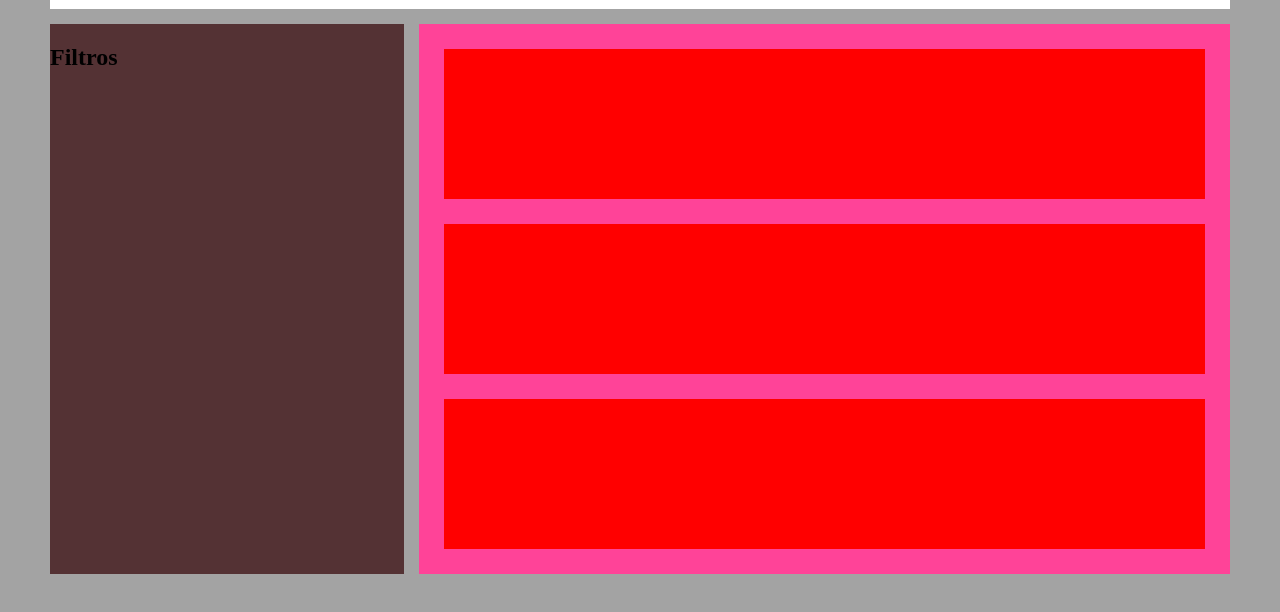
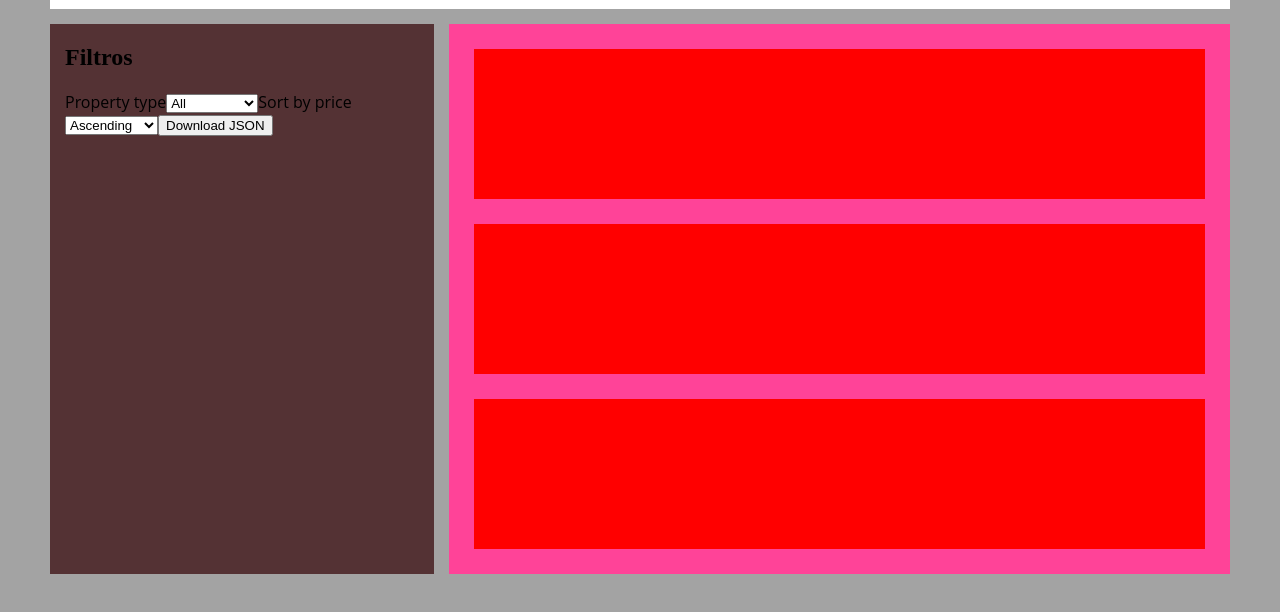
Before and after one commit to iaguilarmartin/react-spotaroom, a React app: page / in a window 1280 px wide. Shown: the part 146-758 px from the top of the page. Built offline with nearby package versions, Linux system fonts and the light colour scheme.

Commit message:
Implement Filters component functionality

```diff
--- a/package.json
+++ b/package.json
@@ -3,6 +3,7 @@
   "version": "0.1.0",
   "private": true,
   "dependencies": {
+    "prop-types": "^15.6.0",
     "react": "^16.2.0",
     "react-dom": "^16.2.0",
     "react-scripts": "1.0.17"
--- a/src/components/App/index.js
+++ b/src/components/App/index.js
@@ -12,7 +12,11 @@ class App extends Component {
 					<NavigationBar/>
 				</header>
 				<div className="container">
-					<Filters/>
+					<Filters
+						onSortCriteriaChanged={ascending => { console.log(ascending); }}
+						onPropertyTypeSelected={propertyType => { console.log(propertyType); }}
+						onDownloadJSON={(propertyType, ascending) => { console.log(propertyType, ascending); }}
+					/>
 					<Properties/>
 				</div>
 			</div>
--- a/src/components/Filters/index.js
+++ b/src/components/Filters/index.js
@@ -1,12 +1,69 @@
-import React from 'react';
+import React, {Component} from 'react';
+import PropTypes from 'prop-types';
 import './styles.css';
 
-const Filters = function() {
-	return (
-		<section className="filters">
-			<h2>Filtros</h2>
-		</section>
-	);
+class Filters extends Component {
+	constructor(props) {
+		super(props);
+
+		this.state = {
+			propertyType: 'all',
+			sortAscending: true
+		};
+	}
+
+	sortCriteriaChanged(e) {
+		const sortAscending = e.target.value;
+		this.setState({sortAscending});
+		this.props.onSortCriteriaChanged(sortAscending);
+	}
+
+	propertyTypeChanged(e) {
+		const propertyType = e.target.value;
+		this.setState({propertyType});
+		this.props.onPropertyTypeSelected(propertyType);
+	}
+
+	downloadJSON(e) {
+		e.preventDefault();
+
+		const {propertyType, sortAscending} = this.state;
+		this.props.onDownloadJSON(propertyType, sortAscending);
+
+		return false;
+	}
+
+	render() {
+		const {propertyType, sortAscending} = this.state;
+
+		return (
+			<section className="filters">
+				<h2>Filtros</h2>
+				<form>
+					<label htmlFor="propertyTypeSelect">Property type</label>
+					<select id="propertyTypeSelect" value={propertyType} onChange={e => this.propertyTypeChanged(e)}>
+						<option value="all">All</option>
+						<option value="apartments">Apartments</option>
+						<option value="rooms">Rooms</option>
+						<option value="studios">Studios</option>
+						<option value="residences">Residences</option>
+					</select>
+					<label htmlFor="sortCriteriaSelect">Sort by price</label>
+					<select id="sortCriteriaSelect" value={sortAscending} onChange={e => this.sortCriteriaChanged(e)}>
+						<option value="true">Ascending</option>
+						<option value="false">Descending</option>
+					</select>
+					<button onClick={e => this.downloadJSON(e)}>Download JSON</button>
+				</form>
+			</section>
+		);
+	}
+}
+
+Filters.propTypes = {
+	onSortCriteriaChanged: PropTypes.func,
+	onPropertyTypeSelected: PropTypes.func,
+	onDownloadJSON: PropTypes.func
 };
 
 export default Filters;
--- a/src/components/Filters/styles.css
+++ b/src/components/Filters/styles.css
@@ -2,6 +2,7 @@
 	background-color: #543234;
 	width: 30%;
 	margin-right: 15px;
+	padding: 0 15px;
 }
 
 @media screen and (max-width:750px) {
```
